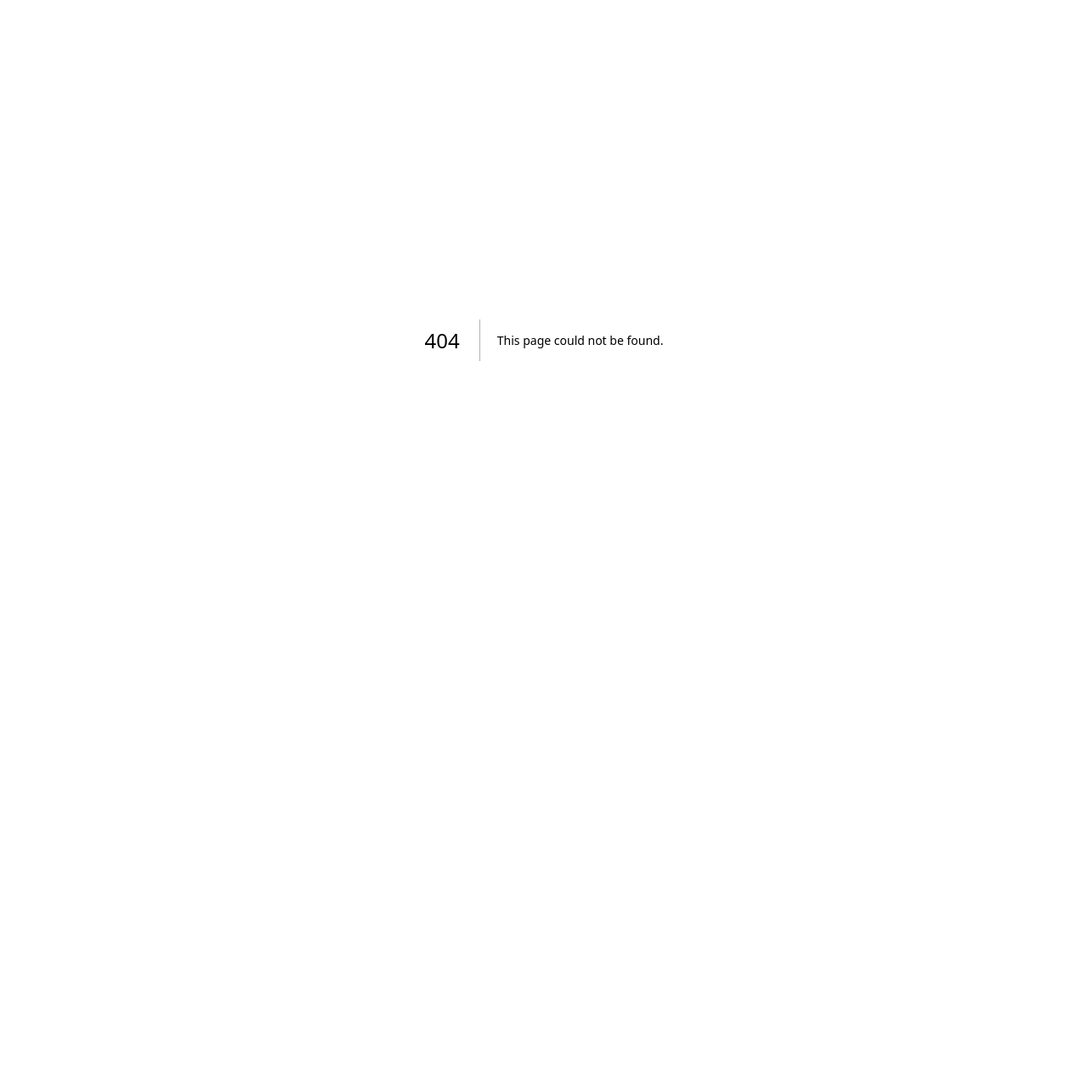
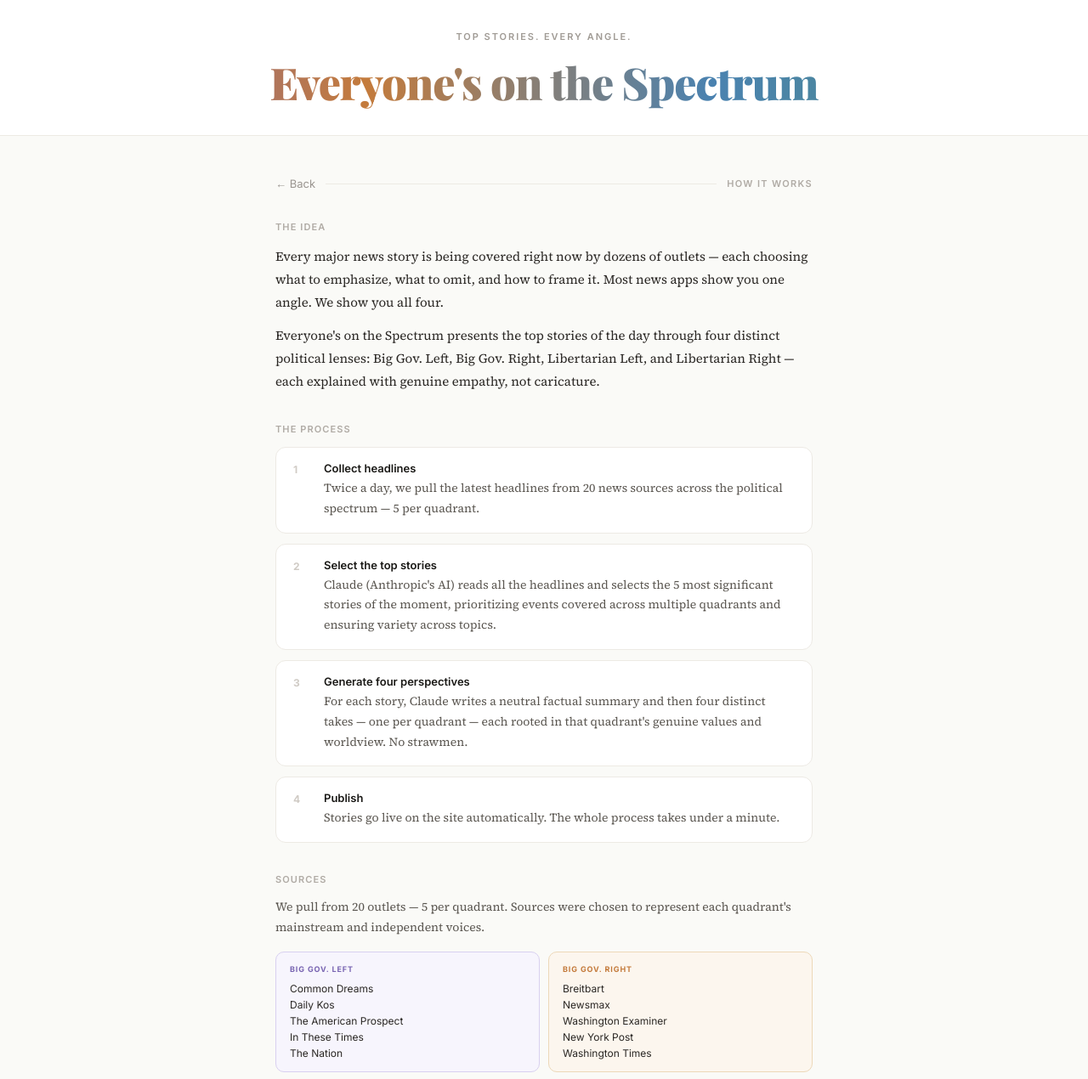
Before and after one commit to edwardesslemont-dev/everyones-on-the-spectrum, a Next.js app in the folder app/: page /how-it-works in a window 1280 px wide. Before the commit this address had no page. Shown: the top 1270 px of the page at 85% size. Before the commit the page ends 800 px from the top, so only its background shows below. Built offline with nearby package versions, Linux system fonts and the light colour scheme.

Commit message:
Add How it works page and button
- Subtle button at bottom of home page linking to /how-it-works
- New page covers: the idea, the process (4 steps), sources by quadrant, refresh schedule, and about blurb

Co-Authored-By: Claude Sonnet 4.6 <noreply@anthropic.com>

```diff
--- /dev/null
+++ b/app/app/how-it-works/page.jsx
@@ -0,0 +1,115 @@
+export const metadata = {
+  title: "How it works — Everyone's on the Spectrum",
+};
+
+const SOURCES = {
+  "Big Gov. Left": ["Common Dreams", "Daily Kos", "The American Prospect", "In These Times", "The Nation"],
+  "Big Gov. Right": ["Breitbart", "Newsmax", "Washington Examiner", "New York Post", "Washington Times"],
+  "Libertarian Left": ["The Intercept", "Mother Jones", "Jacobin", "Democracy Now", "CounterPunch"],
+  "Libertarian Right": ["Reason", "Cato Institute", "Mises Institute", "Antiwar.com", "FEE"],
+};
+
+const QUADRANT_COLORS = {
+  "Big Gov. Left":      { color: "#7965B2", bg: "#F7F5FD", border: "#D8D0F0" },
+  "Big Gov. Right":     { color: "#C47B3C", bg: "#FCF6EE", border: "#EDD8B8" },
+  "Libertarian Left":   { color: "#4A82B0", bg: "#EFF6FC", border: "#C0DDF0" },
+  "Libertarian Right":  { color: "#4E8E80", bg: "#EFF8F6", border: "#B8DDD8" },
+};
+
+function Section({ title, children }) {
+  return (
+    <div style={{ marginBottom: 36 }}>
+      <p style={{ fontFamily: "var(--font-inter), sans-serif", fontSize: 11, fontWeight: 600, letterSpacing: "0.1em", textTransform: "uppercase", color: "#b0aba5", marginBottom: 14 }}>{title}</p>
+      {children}
+    </div>
+  );
+}
+
+export default function HowItWorks() {
+  return (
+    <div style={{ minHeight: "100vh", background: "#FAFAF7", color: "#1a1916" }}>
+      <header style={{ borderBottom: "1px solid #EDEAE4", textAlign: "center", padding: "36px 24px 28px", background: "#fff" }}>
+        <div style={{ fontFamily: "var(--font-inter), sans-serif", fontSize: 11, fontWeight: 600, letterSpacing: "0.18em", color: "#a09b95", textTransform: "uppercase", marginBottom: 12 }}>Top stories. Every angle.</div>
+        <h1 style={{
+          fontFamily: "var(--font-playfair), Georgia, serif",
+          fontSize: "clamp(28px, 5vw, 52px)",
+          fontWeight: 900,
+          letterSpacing: "-0.02em",
+          background: "linear-gradient(90deg, #7965B2 0%, #C47B3C 33%, #4A82B0 66%, #4E8E80 100%)",
+          WebkitBackgroundClip: "text",
+          WebkitTextFillColor: "transparent",
+          backgroundClip: "text",
+        }}>Everyone's on the Spectrum</h1>
+      </header>
+
+      <main style={{ maxWidth: 680, margin: "0 auto", padding: "48px 24px 80px" }}>
+        <div style={{ display: "flex", alignItems: "center", gap: 12, marginBottom: 36 }}>
+          <a href="/" style={{ fontFamily: "var(--font-inter), sans-serif", fontSize: 13, color: "#9a9590", textDecoration: "none", display: "flex", alignItems: "center", gap: 6 }}>← Back</a>
+          <div style={{ flex: 1, height: 1, background: "#EDEAE4" }} />
+          <span style={{ fontFamily: "var(--font-inter), sans-serif", fontSize: 11, fontWeight: 600, letterSpacing: "0.12em", textTransform: "uppercase", color: "#b0aba5" }}>How it works</span>
+        </div>
+
+        <Section title="The idea">
+          <p style={{ fontFamily: "var(--font-source-serif), Georgia, serif", fontSize: 15, lineHeight: 1.8, color: "#2a2724", marginBottom: 12 }}>
+            Every major news story is being covered right now by dozens of outlets — each choosing what to emphasize, what to omit, and how to frame it. Most news apps show you one angle. We show you all four.
+          </p>
+          <p style={{ fontFamily: "var(--font-source-serif), Georgia, serif", fontSize: 15, lineHeight: 1.8, color: "#2a2724" }}>
+            Everyone's on the Spectrum presents the top stories of the day through four distinct political lenses: Big Gov. Left, Big Gov. Right, Libertarian Left, and Libertarian Right — each explained with genuine empathy, not caricature.
+          </p>
+        </Section>
+
+        <Section title="The process">
+          <div style={{ display: "flex", flexDirection: "column", gap: 12 }}>
+            {[
+              { step: "1", label: "Collect headlines", desc: "Twice a day, we pull the latest headlines from 20 news sources across the political spectrum — 5 per quadrant." },
+              { step: "2", label: "Select the top stories", desc: "Claude (Anthropic's AI) reads all the headlines and selects the 5 most significant stories of the moment, prioritizing events covered across multiple quadrants and ensuring variety across topics." },
+              { step: "3", label: "Generate four perspectives", desc: "For each story, Claude writes a neutral factual summary and then four distinct takes — one per quadrant — each rooted in that quadrant's genuine values and worldview. No strawmen." },
+              { step: "4", label: "Publish", desc: "Stories go live on the site automatically. The whole process takes under a minute." },
+            ].map(({ step, label, desc }) => (
+              <div key={step} style={{ display: "flex", gap: 16, background: "#fff", border: "1px solid #EDEAE4", borderRadius: 12, padding: "16px 20px" }}>
+                <div style={{ fontFamily: "var(--font-inter), sans-serif", fontSize: 12, fontWeight: 700, color: "#d0cbc5", minWidth: 20, paddingTop: 2 }}>{step}</div>
+                <div>
+                  <p style={{ fontFamily: "var(--font-inter), sans-serif", fontSize: 13, fontWeight: 600, color: "#1a1916", marginBottom: 4 }}>{label}</p>
+                  <p style={{ fontFamily: "var(--font-source-serif), Georgia, serif", fontSize: 14, lineHeight: 1.7, color: "#5a5650" }}>{desc}</p>
+                </div>
+              </div>
+            ))}
+          </div>
+        </Section>
+
+        <Section title="Sources">
+          <p style={{ fontFamily: "var(--font-source-serif), Georgia, serif", fontSize: 14, lineHeight: 1.7, color: "#5a5650", marginBottom: 16 }}>
+            We pull from 20 outlets — 5 per quadrant. Sources were chosen to represent each quadrant's mainstream and independent voices.
+          </p>
+          <div style={{ display: "grid", gridTemplateColumns: "1fr 1fr", gap: 10 }}>
+            {Object.entries(SOURCES).map(([quadrant, sources]) => {
+              const { color, bg, border } = QUADRANT_COLORS[quadrant];
+              return (
+                <div key={quadrant} style={{ background: bg, border: `1.5px solid ${border}`, borderRadius: 10, padding: "14px 16px" }}>
+                  <p style={{ fontFamily: "var(--font-inter), sans-serif", fontSize: 9, fontWeight: 700, letterSpacing: "0.1em", textTransform: "uppercase", color, marginBottom: 10 }}>{quadrant}</p>
+                  <div style={{ display: "flex", flexDirection: "column", gap: 4 }}>
+                    {sources.map((s) => (
+                      <span key={s} style={{ fontFamily: "var(--font-inter), sans-serif", fontSize: 12, color: "#2a2724" }}>{s}</span>
+                    ))}
+                  </div>
+                </div>
+              );
+            })}
+          </div>
+        </Section>
+
+        <Section title="Refresh schedule">
+          <p style={{ fontFamily: "var(--font-source-serif), Georgia, serif", fontSize: 15, lineHeight: 1.8, color: "#2a2724" }}>
+            Stories refresh twice a day — usually around <strong>7AM and 7PM PT</strong>. If you check the site between refreshes, you're seeing the most recent batch.
+          </p>
+        </Section>
+
+        <Section title="About">
+          <p style={{ fontFamily: "var(--font-source-serif), Georgia, serif", fontSize: 15, lineHeight: 1.8, color: "#2a2724" }}>
+            Everyone's on the Spectrum is an independent project built on the belief that understanding how others see the world — really understanding it, not a caricature of it — is the first step toward better discourse. We don't take sides. We just show you all of them.
+          </p>
+        </Section>
+      </main>
+    </div>
+  );
+}
```
Also changed, not shown: app/app/page.jsx (+9 -0 lines).
